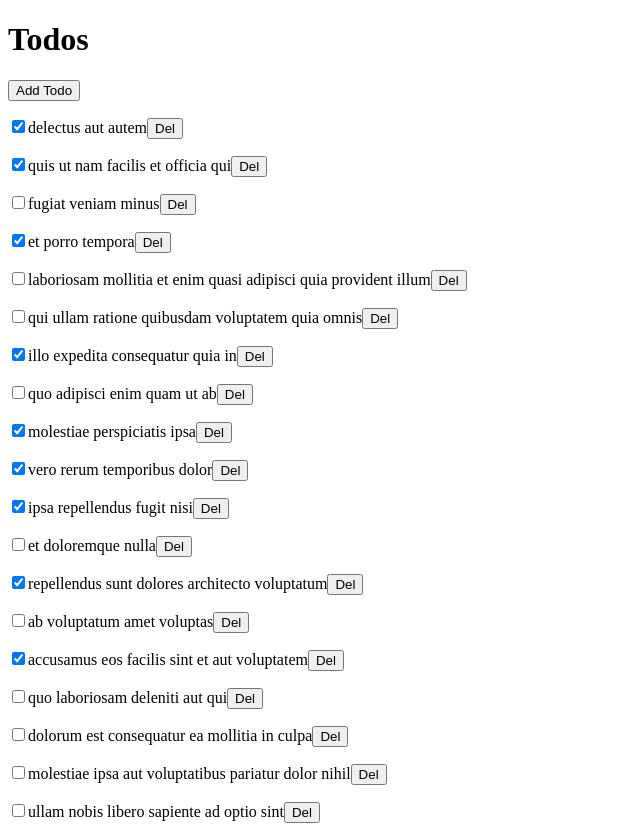
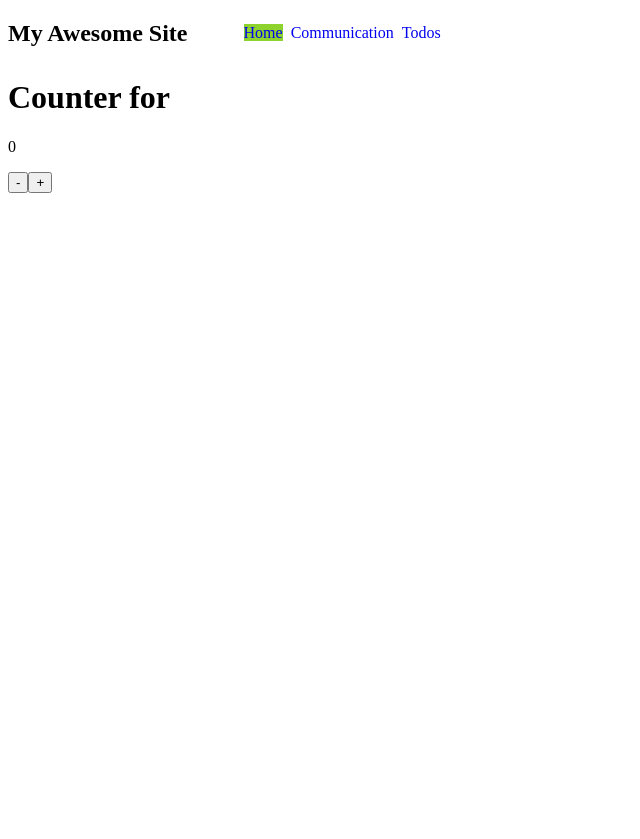
Before and after one commit to PaulNegoescu/siit-13, a React (Create React App) app: page / in a window 1280 px wide. Shown: the whole page, without its empty margins (0-640 px from the left). After the commit the page ends 800 px from the top, so only its background shows below. Built offline with nearby package versions, Linux system fonts and the light colour scheme; data requests are answered from the project's data file.

Commit message:
React router

```diff
--- a/package.json
+++ b/package.json
@@ -9,6 +9,7 @@
     "clsx": "^1.1.1",
     "react": "^17.0.2",
     "react-dom": "^17.0.2",
+    "react-router-dom": "^5.3.0",
     "react-scripts": "4.0.3",
     "web-vitals": "^1.0.1"
   },
--- a/src/App.js
+++ b/src/App.js
@@ -1,11 +1,23 @@
-// import { Parent } from './Communication/Parent';
-// import { Counter } from './Counter/Counter';
+import { BrowserRouter as Router, Route, Switch } from 'react-router-dom';
 
+import { Parent } from './features/Communication/Parent';
+import { Counter } from './features/Counter/Counter';
 import { TodoList } from './features/Todos/TodoList';
+import { Nav } from './components/Nav/Nav';
 import './App.css';
 
 function App() {
-  return <TodoList />;
+  return (
+    <Router>
+      <Nav />
+      <Switch>
+        <Route exact path="/" component={Counter} />
+        <Route path="/communication" component={Parent} />
+        <Route path="/todos" component={TodoList} />
+        <Route path="*" component={() => <h1>404 Page not found</h1>} />
+      </Switch>
+    </Router>
+  );
 }
 
 export default App;
--- /dev/null
+++ b/src/components/Nav/Nav.js
@@ -0,0 +1,29 @@
+import { Link, NavLink } from 'react-router-dom';
+import styles from './Nav.module.css';
+
+export function Nav() {
+  return (
+    <nav className={styles.nav}>
+      <Link to="/" className={styles.logo}>
+        My Awesome Site
+      </Link>
+      <ul className={styles['main-menu']}>
+        <li>
+          <NavLink exact to="/" activeClassName={styles.active}>
+            Home
+          </NavLink>
+        </li>
+        <li>
+          <NavLink to="/communication" activeClassName={styles.active}>
+            Communication
+          </NavLink>
+        </li>
+        <li>
+          <NavLink to="/todos" activeClassName={styles.active}>
+            Todos
+          </NavLink>
+        </li>
+      </ul>
+    </nav>
+  );
+}
--- /dev/null
+++ b/src/components/Nav/Nav.module.css
@@ -0,0 +1,30 @@
+.main-menu {
+  display: flex;
+  gap: 0.5rem;
+  list-style: none;
+}
+
+.main-menu a {
+  text-decoration: none;
+}
+
+.main-menu a:hover {
+  text-decoration: underline;
+}
+
+.logo {
+  font-size: 1.5rem;
+  font-weight: bold;
+  text-decoration: none;
+  color: inherit;
+}
+
+.nav {
+  display: flex;
+  gap: 1rem;
+  align-items: center;
+}
+
+.active {
+  background-color: var(--primary-color);
+}
```
Also changed, not shown: db.json, 2 other files (tests, documents, lock files or other folders).
